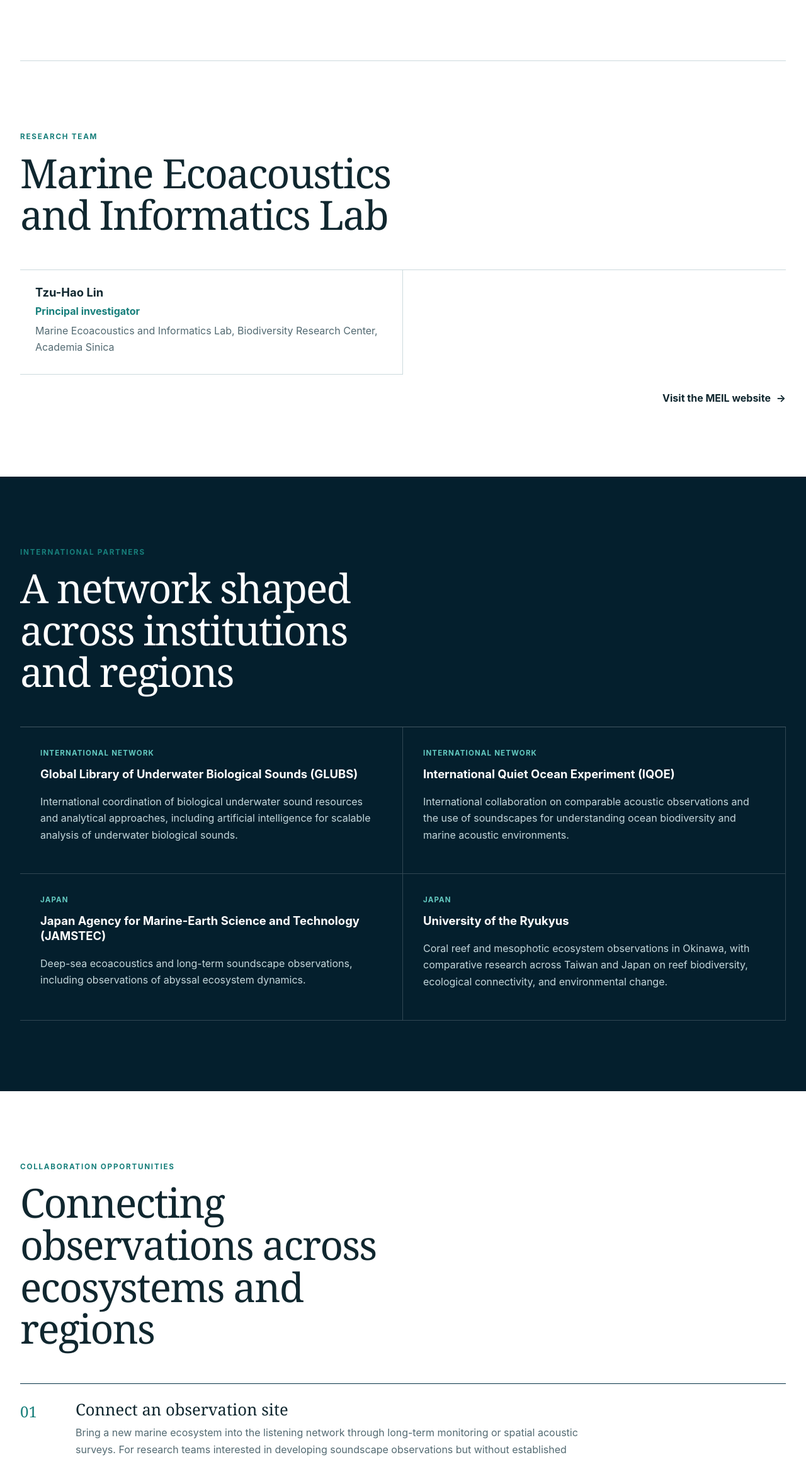
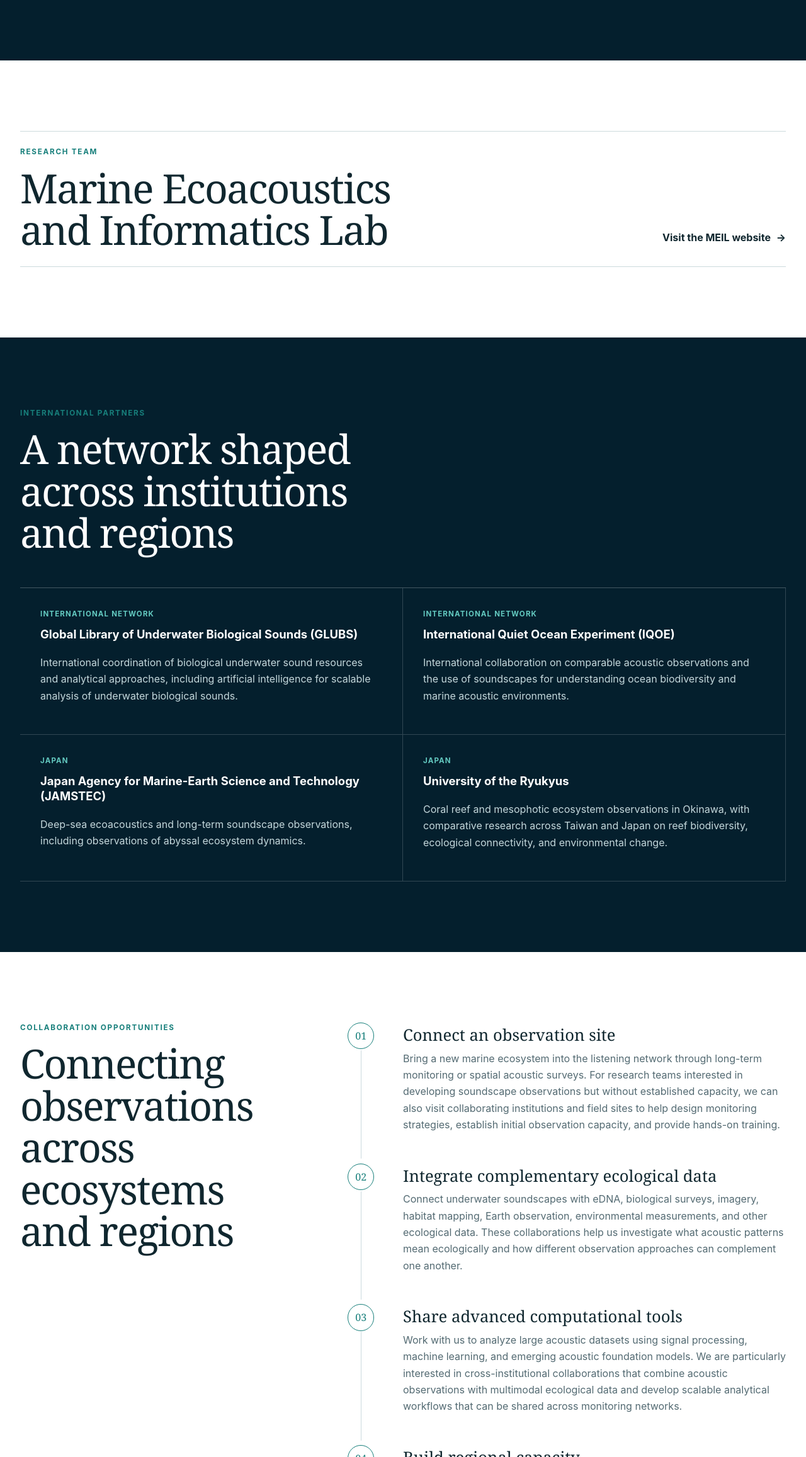
Before and after one commit to schonkopf/oblp, an Astro site: page /about in a window 1280 px wide. Shown: the part 486-2800 px from the top of the page at 63% size. Built offline with nearby package versions, Linux system fonts and the light colour scheme; Astro itself is replaced by a stand-in of ours.

Commit message:
Refine About page composition

```diff
--- a/src/pages/about/index.astro
+++ b/src/pages/about/index.astro
@@ -1,29 +1,29 @@
 ---
 import { getCollection, getEntry } from 'astro:content';
 import BaseLayout from '../../layouts/BaseLayout.astro';
-import PageIntro from '../../components/PageIntro.astro';
 import { withBase } from '../../utils/urls';
 
 const page = await getEntry('pages', 'about');
 if (!page || page.data.pageType !== 'about') throw new Error('Missing or invalid pages/about content entry.');
-const people = (await getCollection('people', ({ data }) => data.status === 'published' && data.teamMembership === 'current')).sort((a, b) => a.data.name.localeCompare(b.data.name));
 const allPartners = await getCollection('partners', ({ data }) => data.status === 'published');
 const internationalPartners = allPartners.filter(({ data }) => ['research', 'network', 'infrastructure', 'community'].includes(data.partnerType)).sort((a, b) => a.data.name.localeCompare(b.data.name));
-const funding = (await getCollection('funding', ({ data }) => data.status === 'published')).sort((a, b) => b.data.startYear - a.data.startYear || a.data.title.localeCompare(b.data.title));
-const fundedProjects = await Promise.all(funding.map(async (record) => ({ record, agency: await getEntry(record.data.agency) })));
+const funders = [...new Map(
+  allPartners
+    .filter(({ data }) => data.partnerType === 'funder')
+    .map((partner) => [partner.data.name.trim().toLocaleLowerCase(), partner]),
+).values()].sort((a, b) => a.data.name.localeCompare(b.data.name));
 const mediaUrl = (src: string) => /^(?:[a-z]+:)?\/\//i.test(src) || src.startsWith('data:') ? src : withBase(src);
-const fundingPeriod = (startYear: number, endYear?: number) => endYear && endYear !== startYear ? `${startYear}–${endYear}` : String(startYear);
 ---
 <BaseLayout title={page.data.title} description={page.data.description}>
-  <PageIntro eyebrow={page.data.eyebrow} title={page.data.heroTitle} />
+  <section class="about-hero">
+    <div class="shell"><p class="eyebrow">{page.data.eyebrow}</p><h1>{page.data.heroTitle}</h1></div>
+  </section>
 
   <section class="section shell" aria-labelledby="team-heading">
-    <div class="section-heading"><p class="eyebrow">{page.data.team.eyebrow}</p><h2 id="team-heading">{page.data.team.title}</h2></div>
-    <div class="people-grid">{people.map(({ data }) => <article class:list={['person-card', { 'person-card--with-portrait': data.portrait }]}>
-      {data.portrait && <img class="person-portrait" src={mediaUrl(data.portrait.src)} alt={data.portrait.alt} loading="lazy" />}
-      <div><h3>{data.profileUrl ? <a href={data.profileUrl} target="_blank" rel="noopener">{data.name} <span aria-hidden="true">↗</span></a> : data.name}</h3><p class="role">{data.role}</p>{data.affiliation && <p>{data.affiliation}</p>}</div>
-    </article>)}</div>
-    <div class="section-action"><a class="arrow-link" href={page.data.team.action.href} target="_blank" rel="noopener">{page.data.team.action.label} <span aria-hidden="true">→</span></a></div>
+    <div class="team-composition">
+      <div><p class="eyebrow">{page.data.team.eyebrow}</p><h2 id="team-heading">{page.data.team.title}</h2></div>
+      <a class="arrow-link" href={page.data.team.action.href} target="_blank" rel="noopener">{page.data.team.action.label} <span aria-hidden="true">→</span></a>
+    </div>
   </section>
 
   <section class="section section-dark" aria-labelledby="partners-heading"><div class="shell">
@@ -35,21 +35,20 @@
   </div></section>
 
   <section class="section shell" id="collaborate" aria-labelledby="opportunities-heading">
-    <div class="section-heading"><p class="eyebrow">{page.data.opportunities.eyebrow}</p><h2 id="opportunities-heading">{page.data.opportunities.title}</h2></div>
-    <ol class="opportunity-list">{page.data.opportunities.items.map((item, index) => <li><span>{String(index + 1).padStart(2, '0')}</span><div><h3>{item.title}</h3><p>{item.text}</p></div></li>)}</ol>
-    <div class="collaboration-contact"><p>{page.data.contact.title}</p><a class="arrow-link" href={page.data.contact.action.href}>{page.data.contact.action.label} <span aria-hidden="true">→</span></a></div>
+    <div class="opportunities-layout">
+      <div class="opportunities-heading"><p class="eyebrow">{page.data.opportunities.eyebrow}</p><h2 id="opportunities-heading">{page.data.opportunities.title}</h2></div>
+      <div>
+        <ol class="opportunity-pathway">{page.data.opportunities.items.map((item, index) => <li><span>{String(index + 1).padStart(2, '0')}</span><div><h3>{item.title}</h3><p>{item.text}</p></div></li>)}</ol>
+        <div class="collaboration-contact"><p>{page.data.contact.title}</p><a class="arrow-link" href={page.data.contact.action.href}>{page.data.contact.action.label} <span aria-hidden="true">→</span></a></div>
+      </div>
+    </div>
   </section>
 
-  <section class="section section-tint" aria-labelledby="funding-heading"><div class="shell funding-layout">
+  <section class="section section-tint" aria-labelledby="funding-heading"><div class="shell funder-layout">
     <div class="section-heading"><p class="eyebrow">{page.data.funding.eyebrow}</p><h2 id="funding-heading">{page.data.funding.title}</h2></div>
-    <div class="funding-records">{fundedProjects.map(({ record, agency }) => agency && <article>
-      <p class="funding-period">{fundingPeriod(record.data.startYear, record.data.endYear)}</p>
-      <div>
-        <p class="funding-source">{agency.data.name}{record.data.programme && <> · {record.data.programme}</>}</p>
-        {record.data.projectTitle && <h3>{record.data.url ? <a href={record.data.url} target="_blank" rel="noopener">{record.data.projectTitle} <span aria-hidden="true">↗</span></a> : record.data.projectTitle}</h3>}
-        {!record.data.projectTitle && record.data.url && <p><a href={record.data.url} target="_blank" rel="noopener">Project details <span aria-hidden="true">↗</span></a></p>}
-        {record.data.grantNumber && <p class="grant-number">Grant {record.data.grantNumber}</p>}
-      </div>
+    <div class="funder-register">{funders.map(({ data }) => <article class:list={{ 'funder-with-logo': data.logo }}>
+      {data.logo && <img class="funder-logo" src={mediaUrl(data.logo.src)} alt={data.logo.alt} loading="lazy" />}
+      <h3>{data.url ? <a href={data.url} target="_blank" rel="noopener">{data.name} <span aria-hidden="true">↗</span></a> : data.name}</h3>
     </article>)}</div>
   </div></section>
 </BaseLayout>
--- a/src/styles/global.css
+++ b/src/styles/global.css
@@ -175,23 +175,26 @@
 .category-nav { display: grid; grid-template-columns: repeat(3,1fr); margin-bottom: var(--space-7); border-block: 1px solid var(--color-ocean-900); }.category-nav a { display: flex; justify-content: space-between; padding: var(--space-4); border-right: 1px solid var(--color-line); font-weight: 700; text-decoration: none; }.category-nav a:last-child { border: 0; }.category-nav span { color: var(--color-teal-600); font-family: var(--font-serif); }
 .resource-section { padding-block: var(--space-6); border-top: 1px solid var(--color-line); scroll-margin-top: 1rem; }.resource-heading { display: grid; grid-template-columns: 9rem .6fr 1fr; gap: var(--space-4); margin-bottom: var(--space-5); }.resource-heading h2 { font-size: 2rem; }.resource-heading > p:last-child { max-width: 38rem; color: var(--color-muted); }.resource-grid { border-top: 1px solid var(--color-ocean-900); }.resource-card { display: grid; grid-template-columns: 9rem 1fr 1fr; gap: var(--space-4); padding-block: var(--space-5); border-bottom: 1px solid var(--color-line); }.resource-card h3 { font-family: var(--font-serif); font-size: 1.7rem; }.resource-card > p { color: var(--color-muted); }.resource-card dl { margin: 0; }.resource-card dl div { padding: .5rem 0; border-top: 1px solid var(--color-line); }.resource-card dt { color: var(--color-muted); font-size: .68rem; letter-spacing: .08em; text-transform: uppercase; }.resource-card dd { margin: .2rem 0 0; font-size: .86rem; }.availability { color: var(--color-muted); font-size: .82rem; }
 
-.people-grid { display: grid; grid-template-columns: repeat(2,minmax(0,1fr)); border-top: 1px solid var(--color-line); }
-.person-card { min-width: 0; padding: var(--space-4); border-bottom: 1px solid var(--color-line); }
-.person-card--with-portrait { display: grid; grid-template-columns: 5rem minmax(0,1fr); gap: var(--space-4); }
-.person-card:nth-child(odd) { border-right: 1px solid var(--color-line); }
-.person-portrait { width: 5rem; aspect-ratio: 1; border-radius: 50%; object-fit: cover; }
-.person-card h3 { margin-bottom: .25rem; overflow-wrap: anywhere; }.person-card p { margin-bottom: .3rem; color: var(--color-muted); }.person-card .role { color: var(--color-teal-600); font-weight: 700; }
-.section-action { margin-top: var(--space-4); text-align: right; }
+.about-hero { padding-block: clamp(5rem,10vw,8rem); color: #fff; background: var(--color-ocean-950); }
+.about-hero .eyebrow { color: var(--color-teal-400); }
+.about-hero h1 { margin-bottom: 0; }
+.team-composition { display: grid; grid-template-columns: minmax(0,1fr) auto; align-items: end; gap: var(--space-7); padding-block: var(--space-4); border-block: 1px solid var(--color-line); }
+.team-composition h2 { margin-bottom: 0; }
+.team-composition .arrow-link { margin-bottom: .5rem; white-space: nowrap; }
 .partner-list { display: grid; grid-template-columns: repeat(2,minmax(0,1fr)); border-top: 1px solid rgba(255,255,255,.25); }
 .partner-list article { min-width: 0; padding: var(--space-5); border-right: 1px solid rgba(255,255,255,.18); border-bottom: 1px solid rgba(255,255,255,.18); }
 .partner-list .partner-with-logo { display: grid; grid-template-columns: 5rem minmax(0,1fr); gap: var(--space-4); }
 .partner-logo { width: 5rem; max-height: 4rem; object-fit: contain; object-position: left center; }
 .partner-list p { color: #c5d8dc; }.partner-list h3 { overflow-wrap: anywhere; }.card-type { color: var(--color-teal-600) !important; font-size: .72rem; font-weight: 700; letter-spacing: .1em; text-transform: uppercase; }.section-dark .card-type { color: var(--color-teal-400) !important; }
-.opportunity-list { display: grid; margin: 0; padding: 0; border-top: 1px solid var(--color-ocean-900); list-style: none; }
-.opportunity-list li { display: grid; grid-template-columns: 4rem minmax(0,1fr); gap: var(--space-4); padding-block: var(--space-4); border-bottom: 1px solid var(--color-line); }
-.opportunity-list span { color: var(--color-teal-600); font-family: var(--font-serif); font-size: 1.5rem; }.opportunity-list h3 { margin-bottom: .45rem; font-family: var(--font-serif); font-size: 1.6rem; font-weight: 400; }.opportunity-list p { max-width: 50rem; margin: 0; color: var(--color-muted); }
+.opportunities-layout { display: grid; grid-template-columns: minmax(0,3fr) minmax(0,5fr); gap: clamp(3rem,8vw,7rem); }
+.opportunities-heading { align-self: start; }
+.opportunity-pathway { margin: 0; padding: 0; list-style: none; }
+.opportunity-pathway li { position: relative; display: grid; grid-template-columns: 4rem minmax(0,1fr); gap: var(--space-4); padding-bottom: var(--space-6); }
+.opportunity-pathway li:not(:last-child)::before { position: absolute; top: 2.75rem; bottom: .45rem; left: 1.3rem; width: 1px; background: var(--color-line); content: ''; }
+.opportunity-pathway li > span { display: grid; place-items: center; width: 2.65rem; height: 2.65rem; border: 1px solid var(--color-teal-600); border-radius: 50%; color: var(--color-teal-600); background: var(--color-surface); font-family: var(--font-serif); font-size: 1rem; }
+.opportunity-pathway h3 { margin: .2rem 0 .45rem; font-family: var(--font-serif); font-size: 1.6rem; font-weight: 400; }.opportunity-pathway p { max-width: 50rem; margin: 0; color: var(--color-muted); }
 .collaboration-contact { display: flex; align-items: baseline; justify-content: space-between; gap: var(--space-4); margin-top: var(--space-5); padding-top: var(--space-4); }.collaboration-contact p { margin: 0; font-family: var(--font-serif); font-size: 1.35rem; }
-.funding-layout { display: grid; grid-template-columns: minmax(0,.8fr) minmax(0,1.2fr); gap: var(--space-7); }.funding-records { border-top: 1px solid var(--color-line); }.funding-records article { display: grid; grid-template-columns: 5rem minmax(0,1fr); gap: var(--space-4); padding-block: var(--space-4); border-bottom: 1px solid var(--color-line); }.funding-records p { margin: 0; }.funding-period,.funding-source { color: var(--color-teal-600); font-size: .72rem; font-weight: 700; letter-spacing: .06em; text-transform: uppercase; }.funding-records h3 { margin-top: .55rem; font-family: var(--font-serif); font-size: 1.35rem; font-weight: 400; }.funding-records .grant-number { margin-top: .65rem; color: var(--color-muted); font-size: .78rem; }
+.funder-layout { display: grid; grid-template-columns: minmax(0,2fr) minmax(0,3fr); gap: var(--space-7); }.funder-register { display: grid; grid-template-columns: repeat(2,minmax(0,1fr)); align-content: start; border-top: 1px solid var(--color-ocean-900); }.funder-register article { min-width: 0; padding: var(--space-4); border-right: 1px solid var(--color-line); border-bottom: 1px solid var(--color-line); }.funder-register article:nth-child(even) { border-right: 0; }.funder-register .funder-with-logo { display: grid; grid-template-columns: 4rem minmax(0,1fr); align-items: center; gap: var(--space-3); }.funder-logo { width: 4rem; max-height: 3rem; object-fit: contain; object-position: left center; }.funder-register h3 { margin: 0; overflow-wrap: anywhere; font-family: var(--font-serif); font-size: 1.2rem; font-weight: 400; }
 
 .detail-hero { padding-block: var(--space-7); background: var(--color-ocean-950); color: #fff; }.detail-hero .eyebrow { color: var(--color-teal-400); }.detail-hero h1 { max-width: 16ch; margin-bottom: var(--space-4); font-size: clamp(3rem,6vw,5rem); }.detail-hero .lede { color: #c5d8dc; }
 .detail-grid { display: grid; grid-template-columns: minmax(0,1fr) 20rem; gap: clamp(3rem,8vw,7rem); padding-block: var(--space-7) var(--space-8); }.detail-content { max-width: var(--reading); }.detail-content h2 { margin-top: var(--space-6); font-size: 2.3rem; }.prose { color: var(--color-muted); }.prose p { margin-bottom: 1.3rem; }.metadata { align-self: start; padding-top: var(--space-4); border-top: 2px solid var(--color-teal-600); }.metadata dl { margin: 0; }.metadata div { padding-block: .85rem; border-bottom: 1px solid var(--color-line); }.metadata dt { color: var(--color-muted); font-size: .7rem; letter-spacing: .1em; text-transform: uppercase; }.metadata dd { margin: .2rem 0 0; }
@@ -229,7 +232,7 @@
   .home-hero-grid { grid-template-columns: 1fr; }.hero-image,.acoustic-figure { max-width: 42rem; }
   .network-composition,.knowledge-section,.evidence-grid { grid-template-columns: 1fr; }.observation-map { padding-right: 0; border-right: 0; }.network-summary { padding-left: 0; border-left: 0; }.knowledge-intro { position: static; }
   .explore-hero__layout { grid-template-columns: 1fr; }.explore-controls { grid-template-columns: repeat(2,1fr); }.search-field { grid-column: 1/-1; }.map { height: 28rem; }
-  .resource-card { grid-template-columns: 8rem 1fr; }.resource-card dl { grid-column: 2; }.funding-layout { grid-template-columns: 1fr; }
+  .resource-card { grid-template-columns: 8rem 1fr; }.resource-card dl { grid-column: 2; }.opportunities-layout,.funder-layout { grid-template-columns: 1fr; }
   .station-hero__layout,.station-about { grid-template-columns: 1fr; }.station-vitals { max-width: 34rem; }.visualization-intro { grid-template-columns: 1fr; gap: var(--space-4); }
 }
 
@@ -240,7 +243,7 @@
   .collaboration-grid,.page-bridge,.research-approach { grid-template-columns: 1fr; }.split-heading { grid-template-columns: 1fr; gap: var(--space-3); }.network-section { padding-block: var(--space-7); }.observation-map { margin-inline: -1rem; }
   .network-stats { grid-template-columns: 1fr; }.network-stats div:nth-child(n) { padding-inline: 0; border-right: 0; }.knowledge-pathway li { grid-template-columns: 3rem 1fr; gap: var(--space-3); }.finding-summary { grid-template-columns: 1fr; }.evidence-action { text-align: left; }.partner-register p { grid-template-columns: 2rem 1fr; }.partner-register small { grid-column: 2; }
   .explore-controls { grid-template-columns: 1fr; }.search-field { grid-column: auto; }.map { height: 23rem; }.explore-hero__image img { height: 22rem; }.publication-card,.resource-heading,.resource-card,.research-approach li { grid-template-columns: 1fr; gap: .5rem; }.resource-card dl { grid-column: auto; }.category-nav { grid-template-columns: 1fr; }.category-nav a { border-right: 0; border-bottom: 1px solid var(--color-line); }
-  .people-grid,.partner-list { grid-template-columns: 1fr; }.person-card:nth-child(odd) { border-right: 0; }.collaboration-contact { align-items: flex-start; flex-direction: column; }.detail-grid { grid-template-columns: 1fr; }.record { grid-template-columns: 1fr; gap: .7rem; }.demo-notice { flex-direction: column; }.footer-inner { align-items: flex-start; flex-direction: column; }
+  .team-composition { grid-template-columns: 1fr; align-items: start; gap: var(--space-5); }.team-composition .arrow-link { margin-bottom: 0; white-space: normal; }.partner-list,.funder-register { grid-template-columns: 1fr; }.funder-register article:nth-child(n) { border-right: 0; }.opportunity-pathway li { grid-template-columns: 3rem minmax(0,1fr); gap: var(--space-3); }.collaboration-contact { align-items: flex-start; flex-direction: column; }.detail-grid { grid-template-columns: 1fr; }.record { grid-template-columns: 1fr; gap: .7rem; }.demo-notice { flex-direction: column; }.footer-inner { align-items: flex-start; flex-direction: column; }
   .station-media-section .shell { width: min(calc(100% - 2rem), 88rem); }.audio-observation,.station-resource-list article { grid-template-columns: 1fr; }.interactive-embed__frame { height: clamp(24rem,125vw,38rem); }.interactive-embed figcaption { flex-direction: column; }.evidence-records { grid-template-columns: 1fr; }.evidence-records article { border-right: 0; }
 }
 
```
